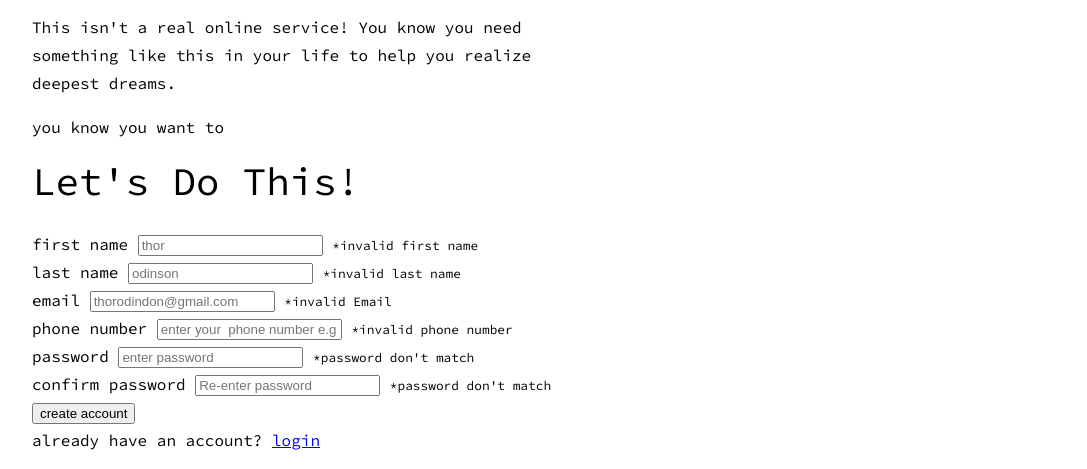
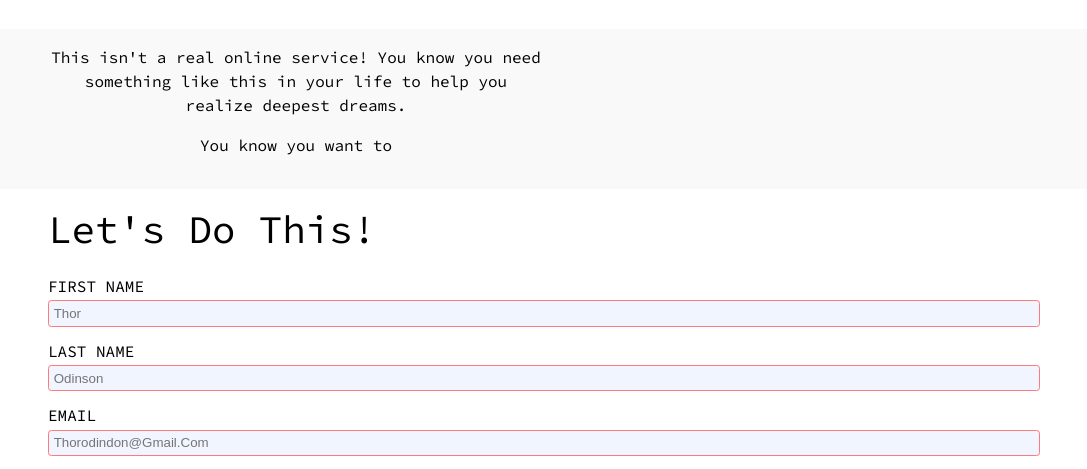
Before and after one commit to tmoris/Sign-Up-Form, a plain HTML site: page index.html in a window 1280 px wide. Shown: the part 319-788 px from the top of the page, without its empty margins (96-1183 px from the left). Drawn offline with Linux system fonts and the light colour scheme.

Commit message:
Styled main.scss partial

```diff
--- a/app/scss/abstracts/_variables.scss
+++ b/app/scss/abstracts/_variables.scss
@@ -0,0 +1,13 @@
+ /* colors */
+/* primary */
+$white: hsl(0, 0%, 100%);
+$black: hsl(0, 0%, 13%);
+$red-light: hsl(355, 70%, 91%);
+$red-dark: hsl(355, 61%, 32%);
+$green-dark: hsl(152, 69%, 19%);
+$green-light: hsl(153, 31%, 86%);
+$green: hsl(154, 59%, 51%);
+$clr-GrayishBlue: hsl(219, 100%, 97%);
+$red: hsl(0, 100%, 74%);
+/* accent color*/
+$Blue: hsl(248, 32%, 49%);
--- a/app/scss/base/_resets.scss
+++ b/app/scss/base/_resets.scss
@@ -1,3 +1,4 @@
+@use "../abstracts/variables" as var;
 /* http://meyerweb.com/eric/tools/css/reset/
    v2.0 | 20110126
    License: none (public domain)
@@ -54,7 +55,19 @@ img {
   max-inline-size: 100%;
   object-fit: cover;
 }
-
+::placeholder {
+  font-family: inherit;
+  text-transform: capitalize;
+}
+:focus {
+  outline: 0.0635em solid var.$Blue;
+  outline-offset: 0.0635em;
+  outline-style: dashed;
+  border-radius: 0.25em;
+}
+a, a:hover, a:focus {
+text-decoration: none;
+}
 
 html {
   font-size: 100%; /*16px*/
--- a/app/scss/layout/_main.scss
+++ b/app/scss/layout/_main.scss
@@ -0,0 +1,105 @@
+@use "../abstracts/variables" as var;
+.main {
+  margin-block: 2em;
+  background-color: #f9f9f9;
+  box-shadow: 0 0 0 100vmax #f9f9f9;
+  clip-path: inset(0 -100vmax);
+}
+.form-header {
+padding: 1em;
+line-height: 1.5;
+font-weight: 500;
+
+&__text {
+  text-align: center;
+
+  &::first-letter {
+    text-transform: uppercase;
+  }
+}
+}
+
+.form {
+display: flex;
+flex-direction: column;
+flex-wrap: wrap;
+background-color: #fff;
+color: inherit;
+padding: 1em;
+box-shadow: 0 0 0 100vmax #fff;
+clip-path: inset(0 -100vmax);
+
+& > * {
+flex: auto;
+}
+&__title {
+letter-spacing: 0.0635em;
+}
+ &-group {
+margin-block-end: 1em;
+position: relative;
+}
+&-label {
+  display: block;
+  text-transform: uppercase;
+  line-height: 1;
+  margin-block-end: 0.25em;
+}
+&-control {
+  inline-size: 100%;
+  padding: 0.35em;
+  background-color: var.$clr-GrayishBlue;
+  border-radius: 0.25em;
+   border: none;
+
+
+  &:valid {
+    border: 0.0635em solid var.$green;
+  }
+  &:hover, &:invalid {
+    border: 0.0635em solid var.$red;
+  }
+}
+&-button {
+  display: inline-block;
+  cursor: pointer;
+  background-color: var.$green-dark;
+  color: var.$white;
+  border: transparent;
+  padding: 0.5em 1em;
+  border-radius: 0.25em;
+  text-transform: capitalize;
+  margin-block: 2em;
+  transition: 250ms cubic-bezier(0.47, 0, 0.745, 0.715) 100ms;
+
+  &:hover, &:focus {
+background-color: var.$white;
+color: var.$green-dark;
+border: 0.0635em solid var.$green-dark;
+transform: scale(1.1);
+  }
+}
+& a {
+  color: var.$green-dark;
+  padding: 0.25em 0.75em;
+}
+
+}
+
+.small-text {
+display: none;
+}
+.small-text:invalid {
+  color: var.$red-light;
+  display: block;
+}
+.alert-danger {
+  background-color: var.$red-light;
+  color: var.$red-dark;
+  visibility: hidden;
+}
+.alert-success {
+  background-color: var.$green-light;
+  color: var.$green-dark;
+  visibility: hidden;
+}
--- a/index.html
+++ b/index.html
@@ -24,22 +24,22 @@
     </header>
     <main class="main">
       <div class="form-header">
-        <p>This isn't a real online service! You know you need something like this in your life to help you realize
+        <p class="form-header__text">This isn't a real online service! You know you need something like this in your life to help you realize
           deepest dreams. </p>
-        <p>you know you want to</p>
+        <p class="form-header__text">you know you want to</p>
       </div>
-      <form action="#" method="POST">
-        <h2>let's do this!</h2>
+      <form action="#" method="POST" class="form">
+        <h2 class="form-title">let's do this!</h2>
       <fieldset class="form-container">
         <div class="form-group">
           <label for="firstname" class="form-label">first name</label>
-          <input id="firstname" type="text" name="first_Name" placeholder="thor" class="form-control" pattern="[a-zA-Z\d\.\-\_]{1,20}  " title=" letters (either case), numbers, hyphens, underscores, and periods.The username must start with a letter and must be between 1 and 20 characters long (inclusive)" required>
+          <input id="firstname" type="text" name="first_Name" placeholder="thor" class="form-control" pattern="/^[a-zA-Z '.-]*$/{1,20}  " title=" letters (either case), numbers, hyphens, underscores, and periods.The username must start with a letter and must be between 1 and 20 characters long (inclusive)" required>
           <small class="small-text">*invalid first name</small>
         </div>
 
         <div class="form-group">
           <label for="lastname" class="form-label">last name</label>
-          <input id="lastname" type="text" class="form-control" name="last_Name" placeholder="odinson" pattern="[a-zA-Z\d\.\-\_]{1,20} " title=" letters (either case), numbers, hyphens, underscores, and periods.The username must start with a letter and must be between 1 and 20 characters long (inclusive)" required>
+          <input id="lastname" type="text" class="form-control" name="last_Name" placeholder="odinson" pattern="/^[a-zA-Z '.-]*$/{1,20} " title=" letters (either case), numbers, hyphens, underscores, and periods.The username must start with a letter and must be between 1 and 20 characters long (inclusive)" required>
           <small class="small-text">*invalid last name</small>
         </div>
         <div class="form-group">
@@ -64,9 +64,9 @@
             <small class="small-text">*password don't match</small>
         </div>
       </fieldset>
-      <div class="form-footer">
-        <fieldset class="form-group">
-<button type="submit" name="form-submit _Button" value="create-account" id="submit-button">create account</button>
+      <div class="form-group form-footer" >
+        <fieldset class="form-footer__container">
+<button type="submit" name="form-submit _Button" value="create-account" id="submit-button" class="form-button">create account</button>
 <p>already have an account? <a href="#">login</a></p>
         </fieldset>
       </div>
```
Also changed, not shown: dist/css/main.css, 1 other file.
